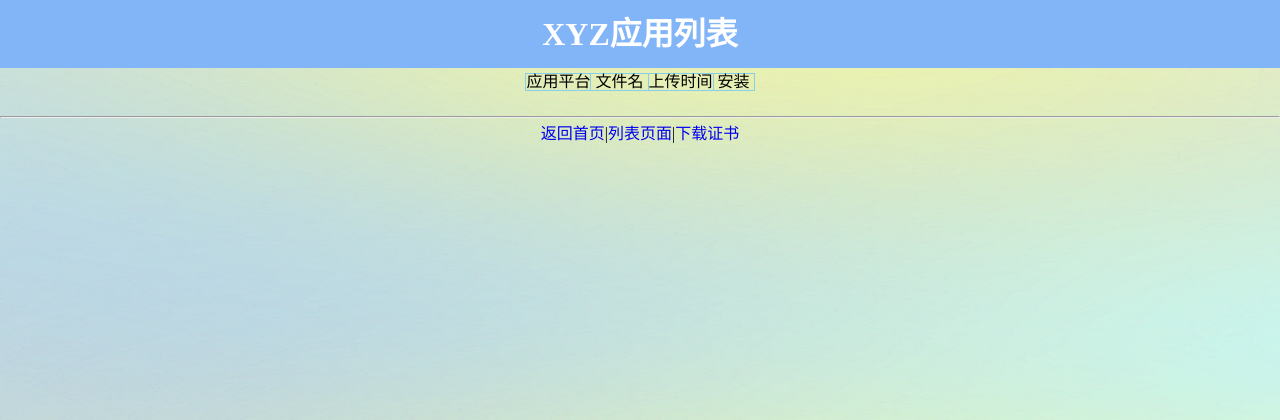
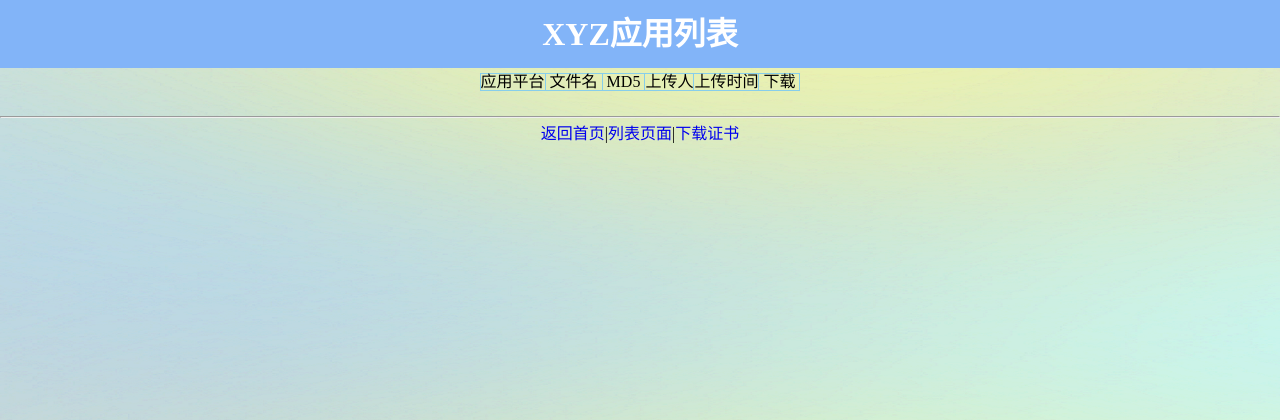
Before and after one commit to one2zero/AppShop, a PHP site: page /AppShop/prj_detail.php?id=1 in a window 1280 px wide. Shown: the top 420 px of the page. Run offline with PHP 8.4, Linux system fonts and the light colour scheme; data comes from the database, SQL or seed files in the repository; lists and menus that the app fills with data are empty.

Commit message:
增加文件MD5校验，只提供文件下载
将文件移出代码目录，增加MD5校验并且只提供下载

```diff
--- a/prj_detail.php
+++ b/prj_detail.php
@@ -22,17 +22,34 @@ $prj_title = mysqli_fetch_array($result1);
 <tr>
 <th>应用平台</th>
 <th>&nbsp;文件名&nbsp;</th>
+<th>&nbsp;MD5&nbsp;</th>
+<th>上传人</th>
 <th>上传时间</th>
-<th>&nbsp;安装&nbsp;</th>
+<th>&nbsp;下载&nbsp;</th>
 </tr>
 <?php
-    $sql="select distinct app_name,platform,add_time from new_app_info where project=$prj and app_status=1 and app_power=1  ORDER BY platform asc ";
+    $sql="select distinct app_name,platform,add_time,add_name from new_app_info where project=$prj and app_status=1 and app_power=1  ORDER BY platform asc ";
   @  $result1=mysqli_query($conn,$sql);
  while($row = mysqli_fetch_array($result1)){
 //while($row = mysqli_fetch_assoc($result1)){
     $v=$row[app_name];
+    $user=$row[add_name];
     $ex=explode('.',$v);
     $num=count($ex);
+    if($ex[$num-1]=="ipa"){
+        // $ServerUrl=$_SERVER['DOCUMENT_ROOT'];
+        // $su=array_pop($ex);
+        // $str = implode('.',$ex);
+        // $ipa= "itms-services://?action=download-manifest&url=https:localhost/AppShop/new_app/pub_plist/";
+        // $plist=$str.".plist";
+        // $down=$ipa.$plist;
+        $down="../new_app/pub_ipa/".$v;
+
+    }
+    else{
+        $down="../new_app/pub_apk/".$v;
+    }
+    $md5file = md5_file($down);
     if($ex[0]!=''){
                 ?>
             <tr>
@@ -41,27 +58,16 @@ $prj_title = mysqli_fetch_array($result1);
                 <td style="line-height:200%" ><?php echo mb_substr($v,0,3,"utf-8")."..."; ?></td>
                 -->
                 <td style="line-height:200%" ><?php echo $v; ?></td>
+                <td style="line-height:200%" ><?php echo $md5file; ?></td>
+                <td style="line-height:200%" ><?php echo $user; ?></td>
                 <td style="line-height:200%" ><?php echo mb_substr($row[add_time],0,10,"utf-8"); ?></td>
-                <?php
-                if($ex[$num-1]=="ipa"){
-                    $ServerUrl=$_SERVER['DOCUMENT_ROOT'];
-                    $su=array_pop($ex);
-                    $str = implode('.',$ex);
-                    $ipa= "itms-services://?action=download-manifest&url=https:localhost/AppShop/new_app/pub_plist/";
-                    $plist=$str.".plist";
-                    $down=$ipa.$plist;
 
-                }
-                else{
-                    $down="new_app/pub_apk/".$v;
-                }
-                ?>
 <!--
 //                <td style="line-height:200%" ><a href="itms-services://?action=download-manifest&url=http:192.168.21.13/plist/<?php //echo $str ?>.plist">安装</a></td>
 
 //                <td style="line-height:200%" ><a href="auto-adroidfile/<?php echo $v ?>">安装</a></td>
  -->
-                <td style="line-height:200%" ><a href="<?php echo $down ?>">安装</a></td>
+                <td style="line-height:200%" ><a href="<?php echo $down ?>">下载</a></td>
             </tr>
 
             <?php
```
Also changed, not shown: 9 other files.
